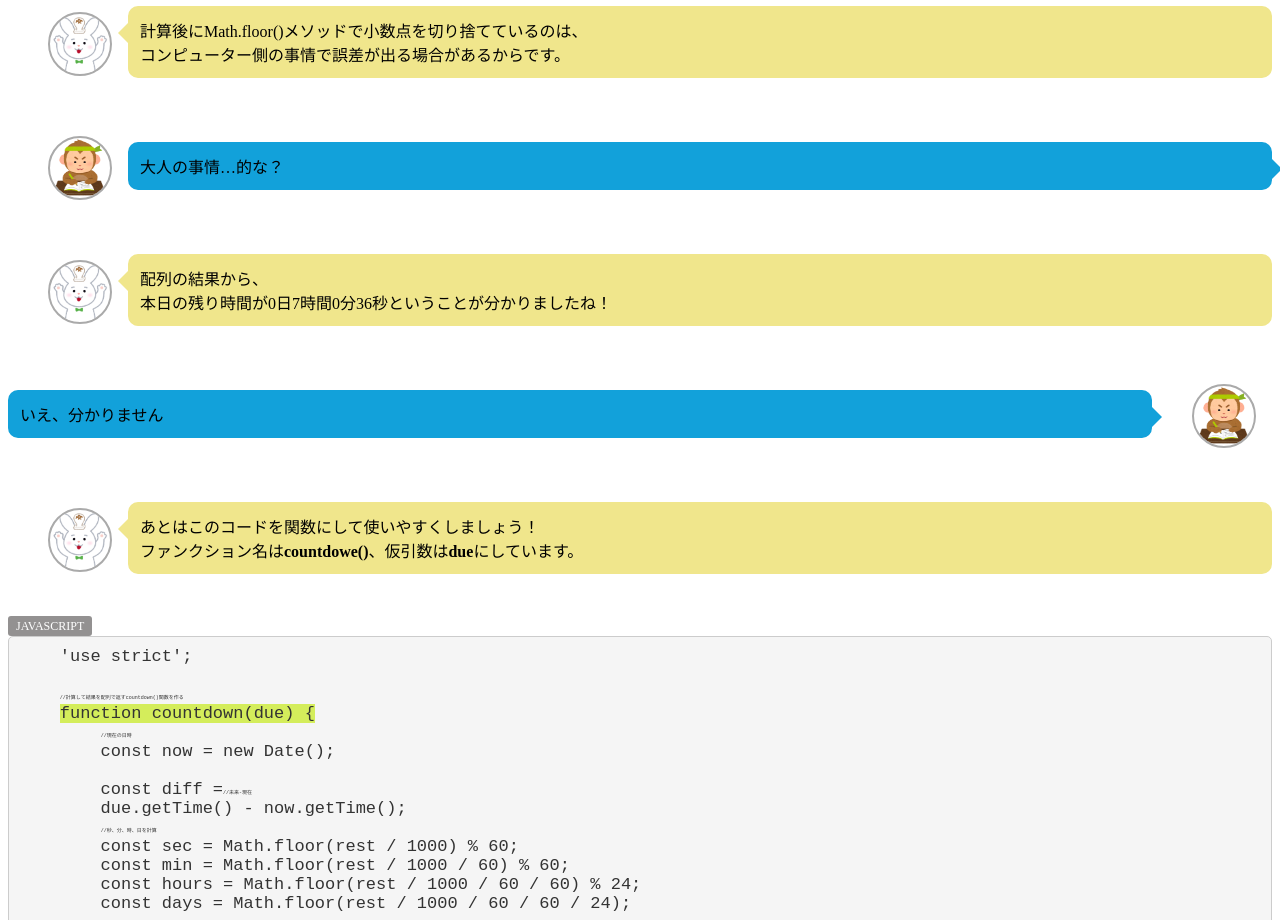
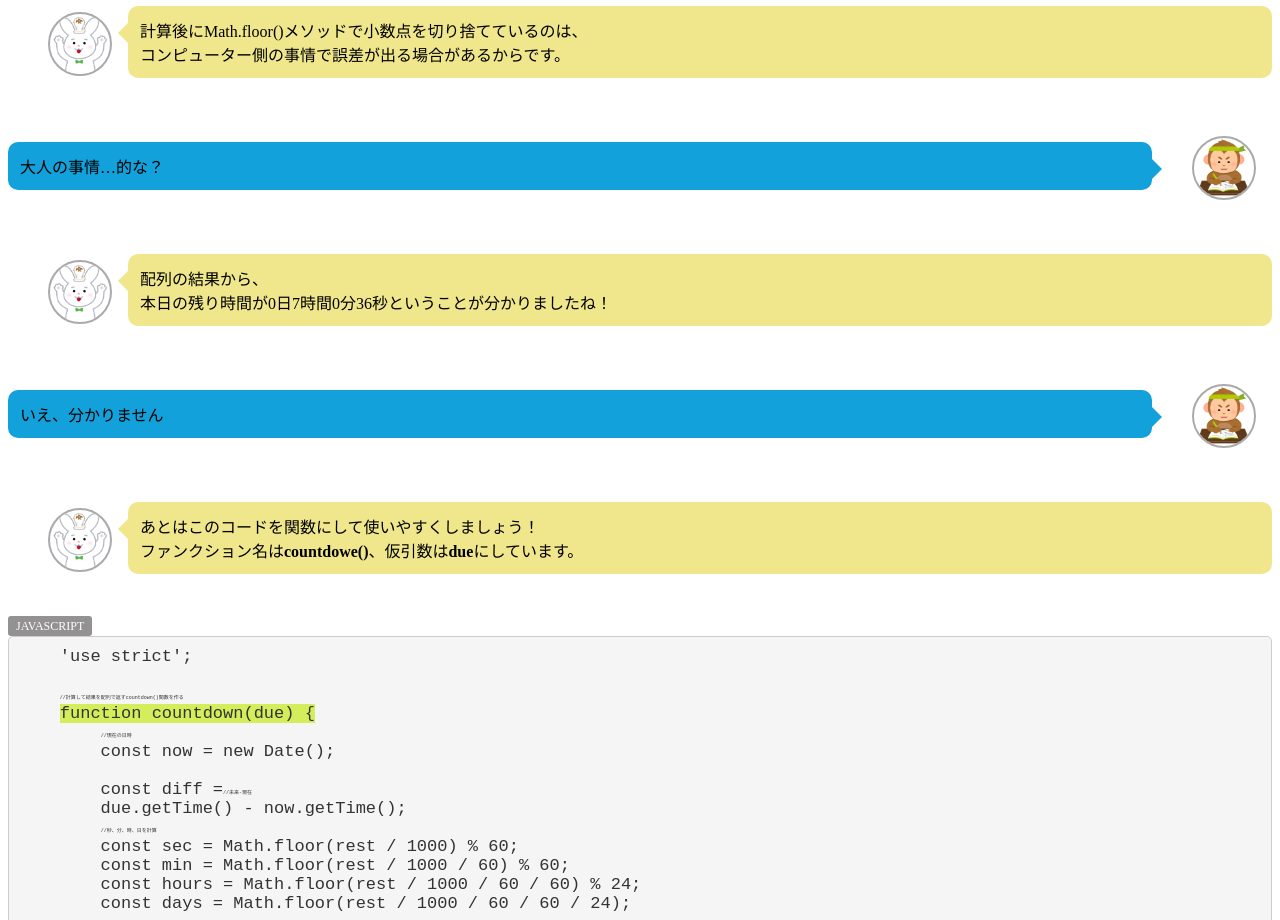
Before and after one commit to YurikoWatanabe/git_test, a plain HTML site: page 01_countdown/countdown.html in a window 1280 px wide. Shown: the part 5780-6700 px from the top of the page. Drawn offline with Linux system fonts and the light colour scheme.

Commit message:
saruright

```diff
--- a/01_countdown/countdown.html
+++ b/01_countdown/countdown.html
@@ -499,7 +499,7 @@
 </div>
 
 <!--さる（右）-->
-<div class="chat">
+<div class="chat r">
     <figure class="chat-icon-saru-right">
         <img src="../icon/study_animal_saru.png" alt="さる">
     </figure>
```
